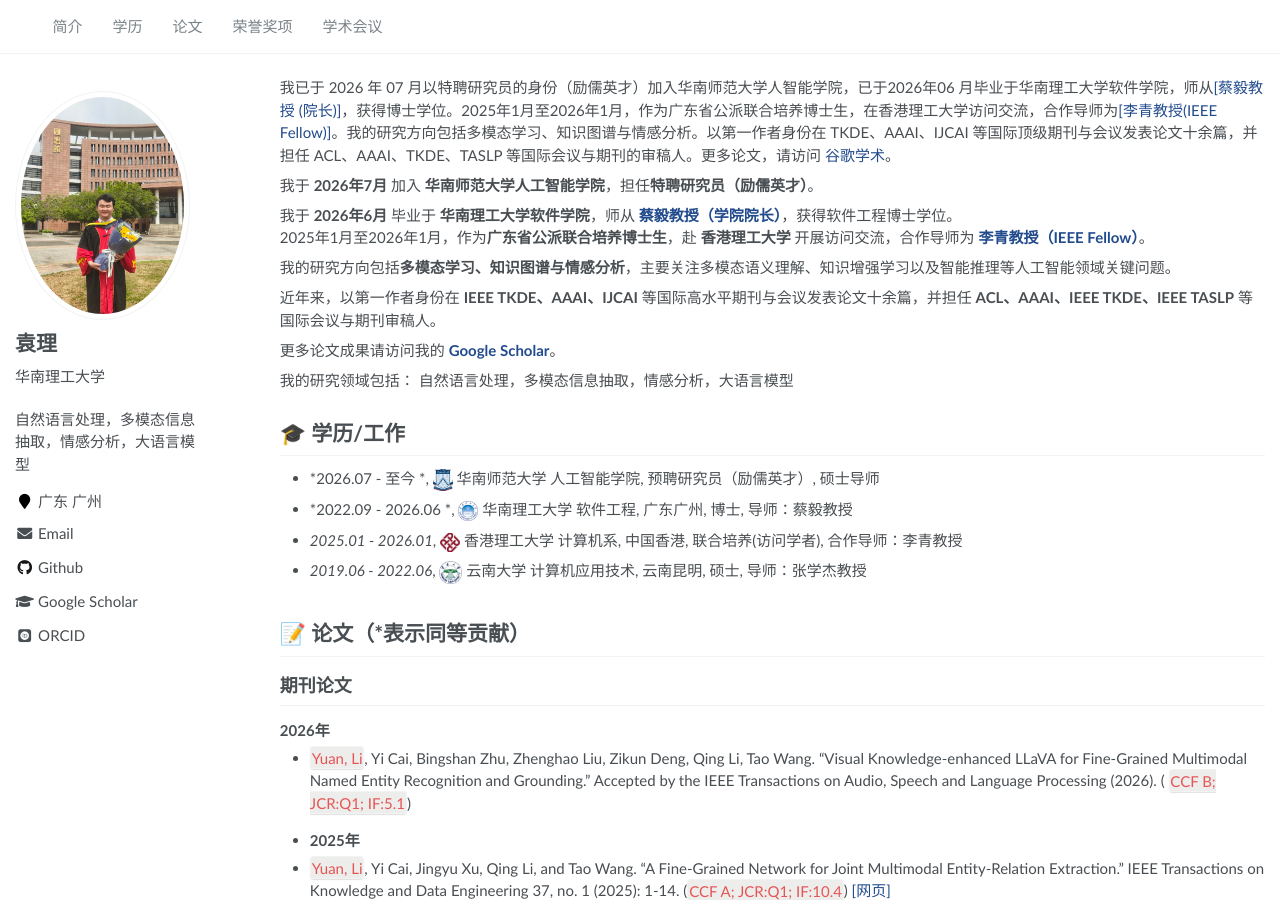
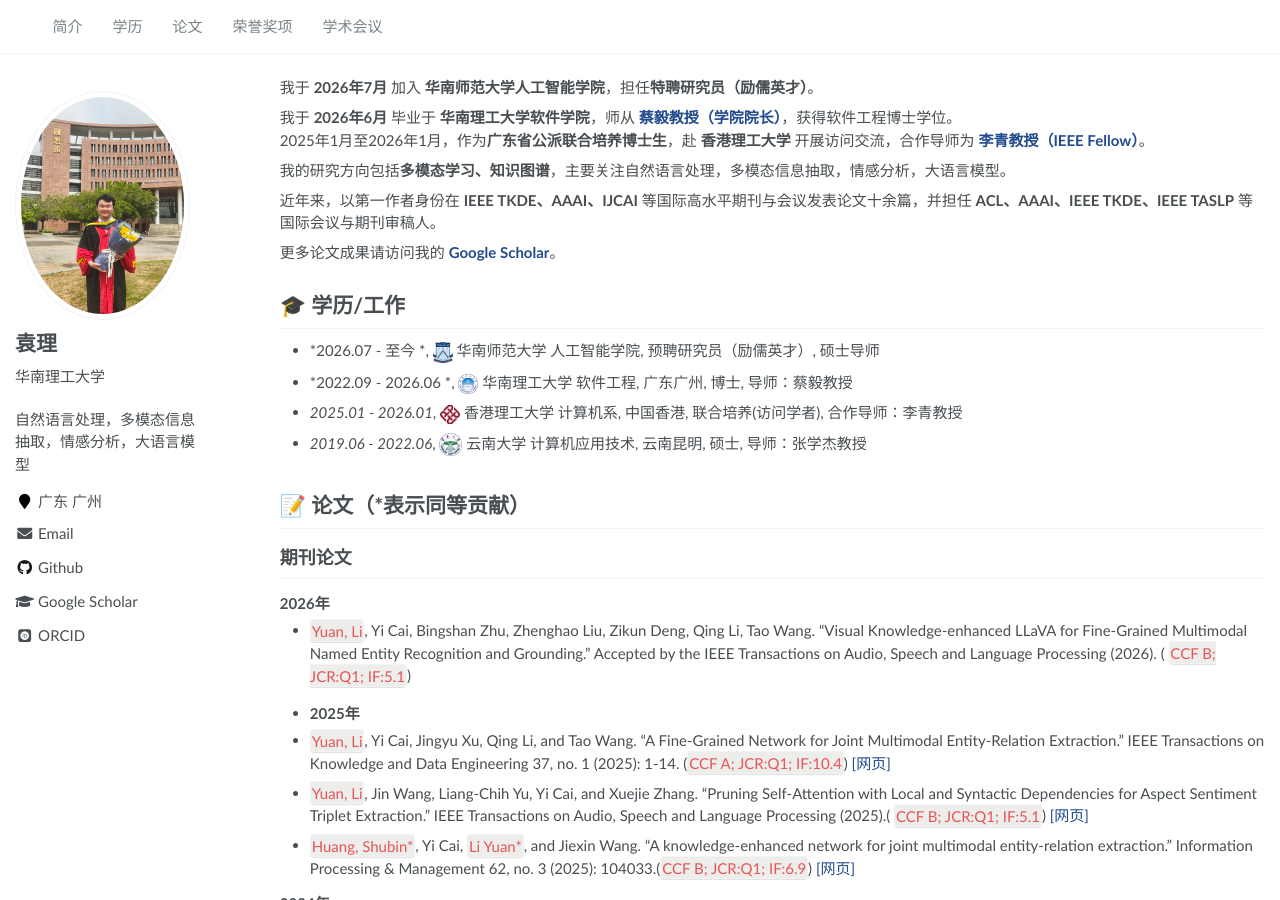
Before and after one commit to YuanLi95/YuanLi95.github.io, a Jekyll site: the page built from _pages/about.md, in a window 1280 px wide and 900 px high. Built offline with Jekyll 4.4.1, drawn with Linux system fonts in a browser that asks for light colours; some web fonts are replaced.

Commit message:
Update about.md

```diff
--- a/_pages/about.md
+++ b/_pages/about.md
@@ -18,22 +18,18 @@ redirect_from:
 <span class='anchor' id='about-me'></span>
 
 
-我已于 2026 年 07 月以特聘研究员的身份（励儒英才）加入华南师范大学人智能学院，已于2026年06 月毕业于华南理工大学软件学院，师从[[蔡毅教授 (院长)]](https://www2.scut.edu.cn/sse/2018/0615/c16788a270751/page.htm)，获得博士学位。2025年1月至2026年1月，作为广东省公派联合培养博士生，在香港理工大学访问交流，合作导师为[[李青教授(IEEE Fellow)]](https://www4.comp.polyu.edu.hk/~csqli/)。我的研究方向包括多模态学习、知识图谱与情感分析。以第一作者身份在 TKDE、AAAI、IJCAI 等国际顶级期刊与会议发表论文十余篇，并担任 ACL、AAAI、TKDE、TASLP 等国际会议与期刊的审稿人。更多论文，请访问 <a href="https://scholar.google.com/citations?user=5VtOcSkAAAAJ&hl" target="_blank">谷歌学术</a>。
+
 
 我于 **2026年7月** 加入 **华南师范大学人工智能学院**，担任**特聘研究员（励儒英才）**。
 
 我于 **2026年6月** 毕业于 **华南理工大学软件学院**，师从 [**蔡毅教授（学院院长）**](https://www2.scut.edu.cn/sse/2018/0615/c16788a270751/page.htm)，获得软件工程博士学位。
 2025年1月至2026年1月，作为**广东省公派联合培养博士生**，赴 **香港理工大学** 开展访问交流，合作导师为 [**李青教授（IEEE Fellow）**](https://www4.comp.polyu.edu.hk/~csqli/)。
 
-我的研究方向包括**多模态学习、知识图谱与情感分析**，主要关注多模态语义理解、知识增强学习以及智能推理等人工智能领域关键问题。
+我的研究方向包括**多模态学习、知识图谱**，主要关注自然语言处理，多模态信息抽取，情感分析，大语言模型。
 
 近年来，以第一作者身份在 **IEEE TKDE、AAAI、IJCAI** 等国际高水平期刊与会议发表论文十余篇，并担任 **ACL、AAAI、IEEE TKDE、IEEE TASLP** 等国际会议与期刊审稿人。
 
 更多论文成果请访问我的 [**Google Scholar**](https://scholar.google.com/citations?user=5VtOcSkAAAAJ&hl)。
-
-
-我的研究领域包括：
-自然语言处理，多模态信息抽取，情感分析，大语言模型
 
 
 
@@ -137,17 +133,6 @@ redirect_from:
 
 
 
-<!-- ### 专利
----
-- 康宜华, `唐健`. 一种基于铁磁性板的缺陷检测方法. [[网页]](https://cprs.patentstar.com.cn/Search/Detail?ANE=9IBC8DFA9GCB8DEA6FAA9HHFCICA1BAA9ACB9EGC9GAA6AAA)
-- 康宜华, `唐健`. 基于电磁原理的倒角测量装置.[[网页]](http://www.wanfangdata.com.cn/details/detail.do?_type=patent&id=CN201921137073.X)
-- 伍剑波, 王杰, 方辉, `唐健`. 一种钢管脉冲磁化漏磁探伤装置. [[网页]](https://kns.cnki.net/KCMS/detail/detail.aspx?dbcode=SCPD&dbname=SCPD2016&filename=CN105334260A&v=)
-- 伍剑波, `唐健`, 王杰, 方辉. 一种基于动生涡电流的金属管件电磁无损检测装置. [[网页]](https://kns.cnki.net/KCMS/detail/detail.aspx?dbcode=SCPD&dbname=SCPD2016&filename=CN105510433A&v=)
-- 刁燕, 陈敏, 王荣彪, `唐健`, 蒲廷燕, 都健. 一种基于绳体拉力传动的机械手. [[网页]](https://kns.cnki.net/KCMS/detail/detail.aspx?dbcode=SCPD&dbname=SCPD2016&filename=CN105773598A&v=)  -->
-
-
-
-
 
 
 
```
